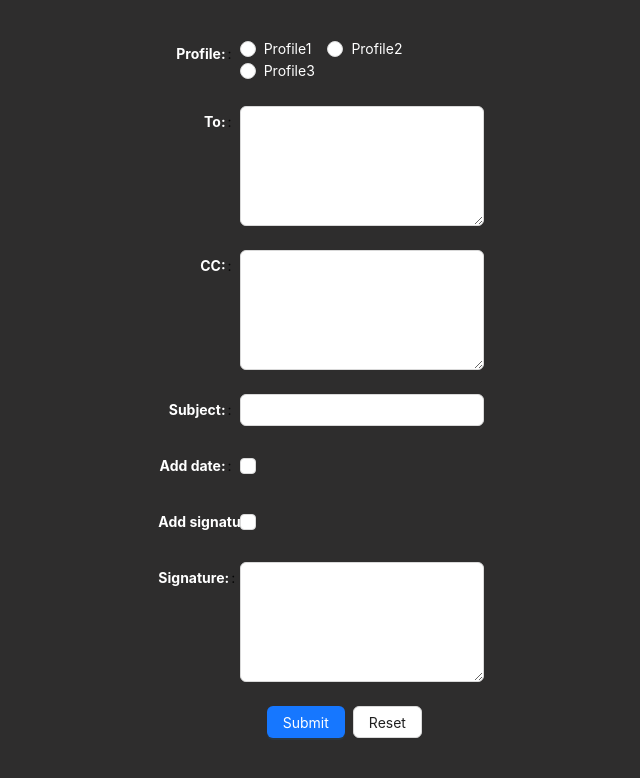
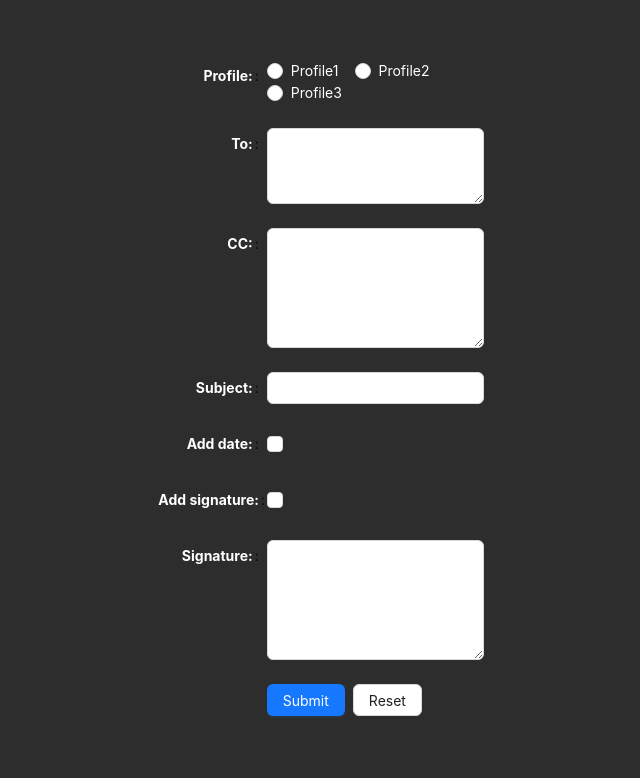
Before and after one commit to M4ss1ck/thunderbird-plugin, a React (Vite) app: page / in a window 1280 px wide. Shown: the top 778 px of the page, without its empty margins (319-959 px from the left). Built offline with nearby package versions, Linux system fonts and the light colour scheme.

Commit message:
fix ui issues

```diff
--- a/package.json
+++ b/package.json
@@ -1,6 +1,6 @@
 {
     "name": "thunderbird-plugin",
-    "version": "0.0.7",
+    "version": "0.0.8",
     "type": "module",
     "description": "",
     "main": "index.html",
--- a/src/background.js
+++ b/src/background.js
@@ -5,7 +5,7 @@ function promptUserPreferences() {
         url: 'index.html',
         type: 'popup',
         width: 720,
-        height: 700,
+        height: 720,
         allowScriptsToClose: true,
     })
 }
--- a/src/components/Form.jsx
+++ b/src/components/Form.jsx
@@ -133,8 +133,8 @@ export const MyForm = () => {
                 form={form}
                 name="my-form"
                 onFinish={onFinish}
-                labelCol={{ span: 6 }}
-                wrapperCol={{ span: 18 }}
+                labelCol={{ span: 8 }}
+                wrapperCol={{ span: 16 }}
                 style={{ maxWidth: 700 }}
             >
                 <Form.Item
@@ -190,7 +190,7 @@ const FormItems = ({ profile = '', visible = false }) => {
                 }
                 rules={[{ required: false }]}
             >
-                <TextArea rows={5} />
+                <TextArea rows={3} />
             </Form.Item>
             <Form.Item
                 name={profile + 'cc'}
```
Also changed, not shown: src/manifest.json.
